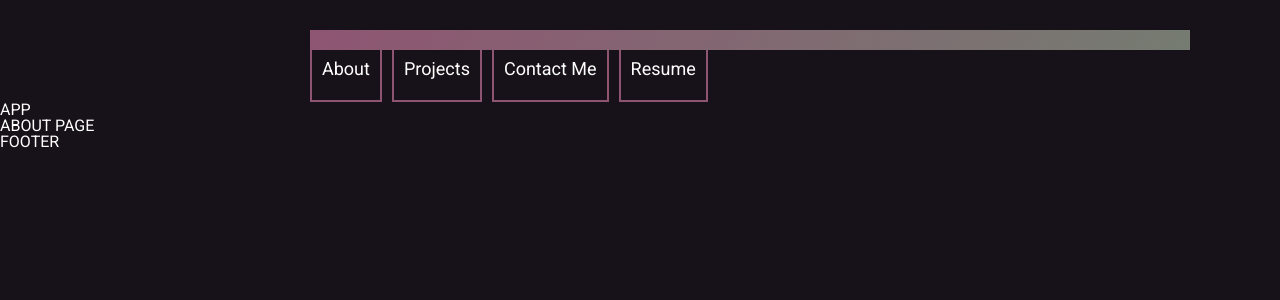
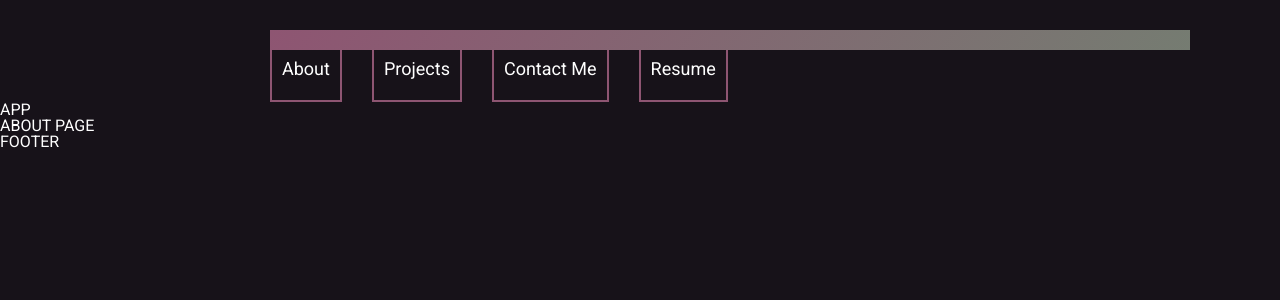
Before and after one commit to KarenDouglas/MyPortfolioWebsite-React, a React (Vite) app in the folder client/: page / in a window 1280 px wide. Shown: the top 300 px of the page. Built offline with nearby package versions, Linux system fonts and the light colour scheme.

Commit message:
added navigation styles for large screens

```diff
--- a/client/src/css/navbar.css
+++ b/client/src/css/navbar.css
@@ -36,7 +36,6 @@ background: none;
 .menu-btn img{
     height: 50px;
 }
-
 /* Navigation Styles for medium screens */
 @media screen and (min-width: 460px) {
     .menu-btn-container{
@@ -52,16 +51,16 @@ background: none;
         background: var(--darkColor);
         margin-top: 30px;
         border-top: 20px solid;
-    /* use border-image for border color or style when working with gradients or images  */
+        /* use border-image for border color or style when working with gradients or images  */
         border-image: var(--pinkGreenGrad) 1 0 0 0 stretch;
         border-image-slice: 1;
+        justify-content: space-between;
+        padding-right: 40px;
         width: 80%;
-
     }
     .navlink-container{
         border: var(--pinkColor) 2px solid;
         border-top: none;
-        margin: 0 10px 0 0;
     }
     .navlink-container a {
         color: white;
@@ -70,6 +69,15 @@ background: none;
 
     }
 
+    /* navigation styles for large screens */
+      @media screen and (min-width: 630px){
+        .nav{
+            display: flex;
+            justify-content: start;
+            gap: 30px;
+        }
+      }
+
 
 
   }
```
